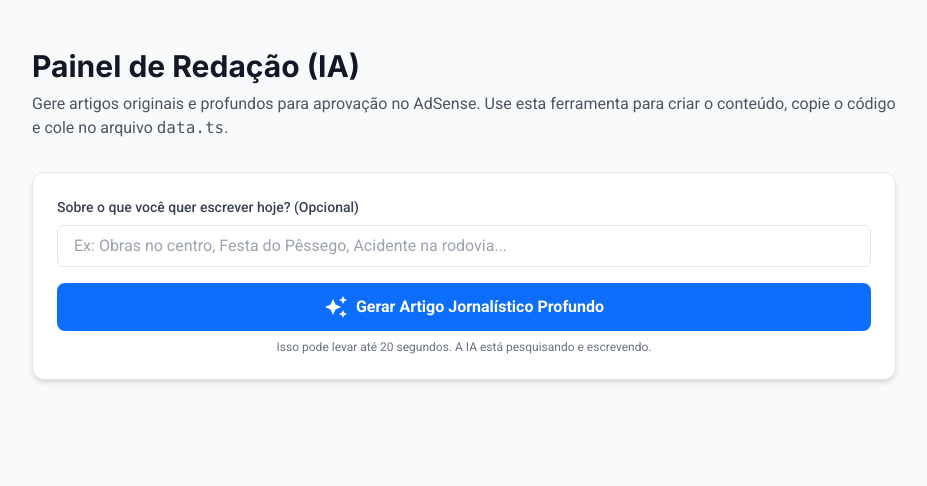
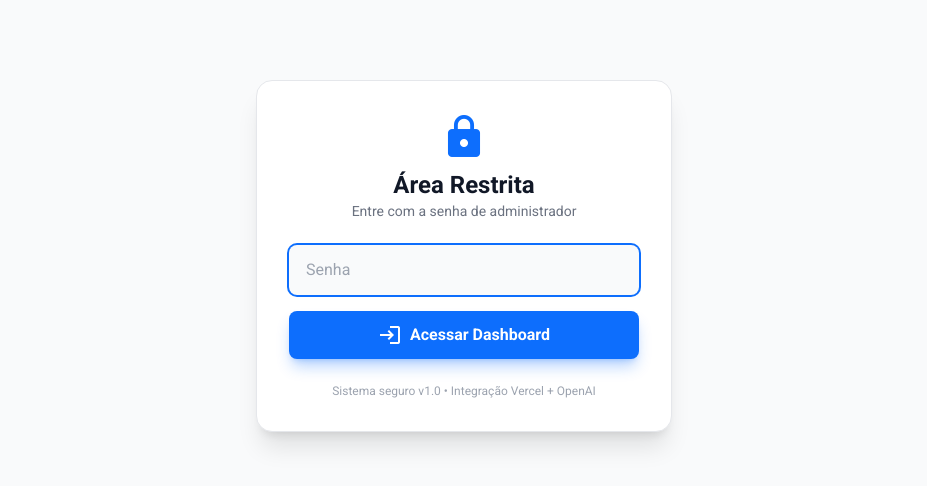
Before and after one commit to viciowins891-ctrl/Araucaria-Informa-1, a React (Vite) app: page /#/admin in a window 1280 px wide. Shown: the top 486 px of the page, without its empty margins (176-1103 px from the left). Built offline with nearby package versions, Linux system fonts and the light colour scheme.

Commit message:
Atualizacao automatica pelo script do usuario

```diff
--- a/pages/AdminGeneratorPage.tsx
+++ b/pages/AdminGeneratorPage.tsx
@@ -51,6 +51,57 @@ ${article.content}
         alert("Código copiado! Agora cole no arquivo 'data.ts' dentro do array 'newsArticles'.");
     };
 
+    const [password, setPassword] = useState('');
+    const [isAuthenticated, setIsAuthenticated] = useState(false);
+    const [error, setError] = useState('');
+
+    const handleLogin = (e: React.FormEvent) => {
+        e.preventDefault();
+        if (password === 'Bia1981#') {
+            setIsAuthenticated(true);
+            setError('');
+        } else {
+            setError('Senha incorreta. Tente novamente.');
+        }
+    };
+
+    if (!isAuthenticated) {
+        return (
+            <div className="container mx-auto px-4 py-20 min-h-[60vh] flex items-center justify-center max-w-md">
+                <div className="bg-white dark:bg-gray-800 p-8 rounded-2xl shadow-xl w-full border border-gray-200 dark:border-gray-700">
+                    <div className="text-center mb-6">
+                        <span className="material-icons text-5xl text-primary mb-2">lock</span>
+                        <h1 className="text-2xl font-bold text-gray-900 dark:text-white">Área Restrita</h1>
+                        <p className="text-sm text-gray-500 dark:text-gray-400">Entre com a senha de administrador</p>
+                    </div>
+                    <form onSubmit={handleLogin} className="space-y-4">
+                        <div>
+                            <input
+                                type="password"
+                                value={password}
+                                onChange={(e) => setPassword(e.target.value)}
+                                placeholder="Senha"
+                                className="w-full px-4 py-3 border border-gray-300 dark:border-gray-600 rounded-lg bg-gray-50 dark:bg-gray-700 text-gray-900 dark:text-white focus:ring-2 focus:ring-primary focus:border-transparent outline-none transition-all"
+                                autoFocus
+                            />
+                        </div>
+                        {error && <p className="text-red-500 text-sm text-center font-medium bg-red-50 dark:bg-red-900/20 py-2 rounded animate-shake">{error}</p>}
+                        <button
+                            type="submit"
+                            className="w-full bg-primary hover:bg-primary-dark text-white font-bold py-3 rounded-lg shadow-lg shadow-primary/30 transition-all hover:scale-[1.02] active:scale-95 flex items-center justify-center gap-2"
+                        >
+                            <span className="material-icons">login</span>
+                            Acessar Dashboard
+                        </button>
+                    </form>
+                    <div className="mt-6 text-center">
+                        <p className="text-xs text-gray-400">Sistema seguro v1.0 • Integração Vercel + OpenAI</p>
+                    </div>
+                </div>
+            </div>
+        );
+    }
+
     return (
         <div className="container mx-auto px-4 py-12 max-w-4xl">
             <h1 className="text-3xl font-bold text-gray-900 dark:text-white mb-2 font-display">
@@ -95,9 +146,9 @@ ${article.content}
                     <div className="bg-gray-50 dark:bg-gray-900/50 p-6 rounded-xl border border-dashed border-gray-300 dark:border-gray-700">
                         <h2 className="text-xl font-bold text-green-600 mb-4">Pré-visualização do Artigo:</h2>
                         <article className="bg-white dark:bg-gray-800 p-6 rounded-lg shadow-sm">
-                            <img src={generatedArticle.imageUrl} alt="Capa" className="w-full h-48 object-cover rounded-lg mb-4"/>
+                            <img src={generatedArticle.imageUrl} alt="Capa" className="w-full h-48 object-cover rounded-lg mb-4" />
                             <h1 className="text-2xl font-bold mb-2 dark:text-white">{generatedArticle.title}</h1>
-                            <div className="prose prose-sm dark:prose-invert max-w-none" dangerouslySetInnerHTML={{__html: generatedArticle.content || ''}} />
+                            <div className="prose prose-sm dark:prose-invert max-w-none" dangerouslySetInnerHTML={{ __html: generatedArticle.content || '' }} />
                         </article>
                     </div>
 
```
